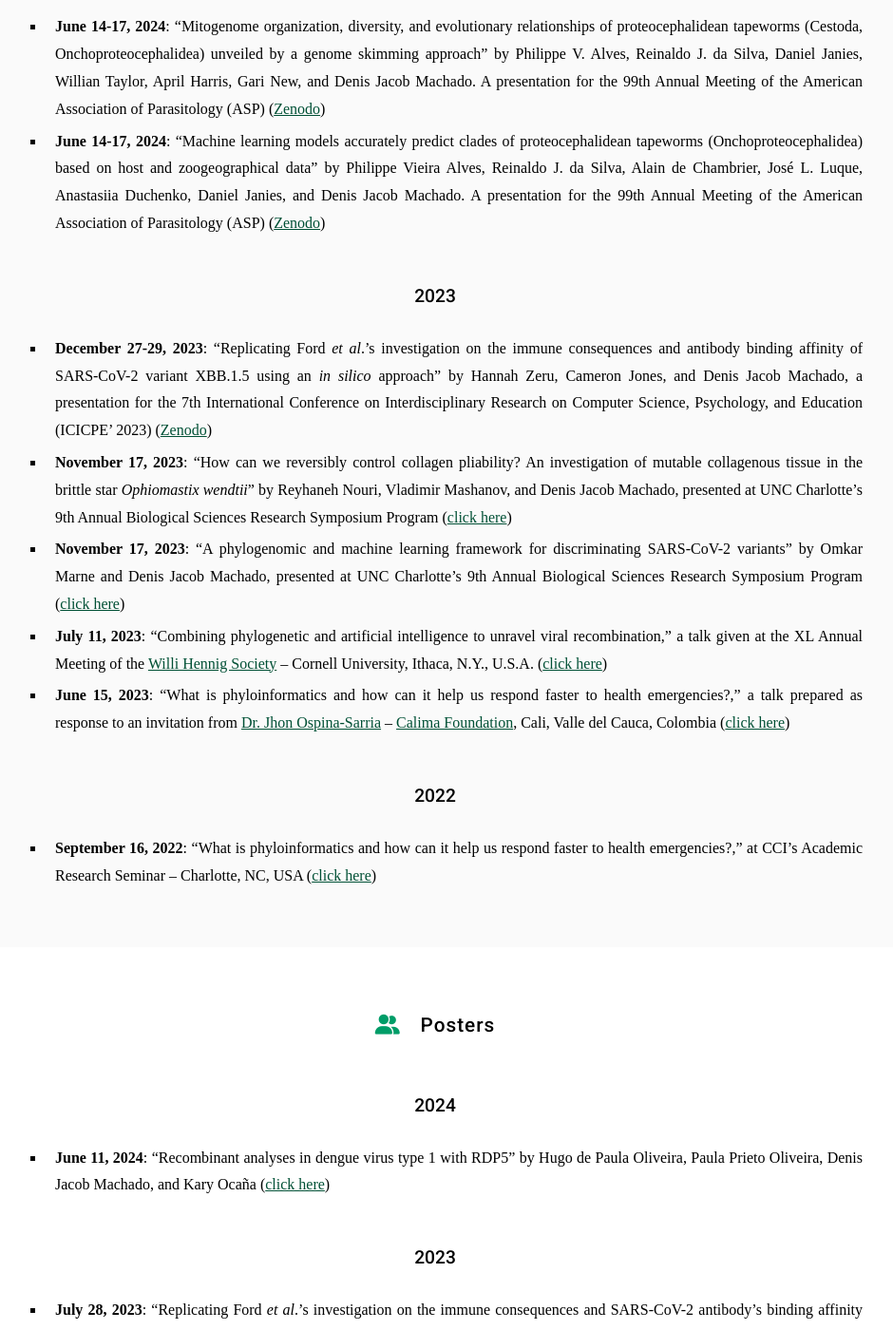
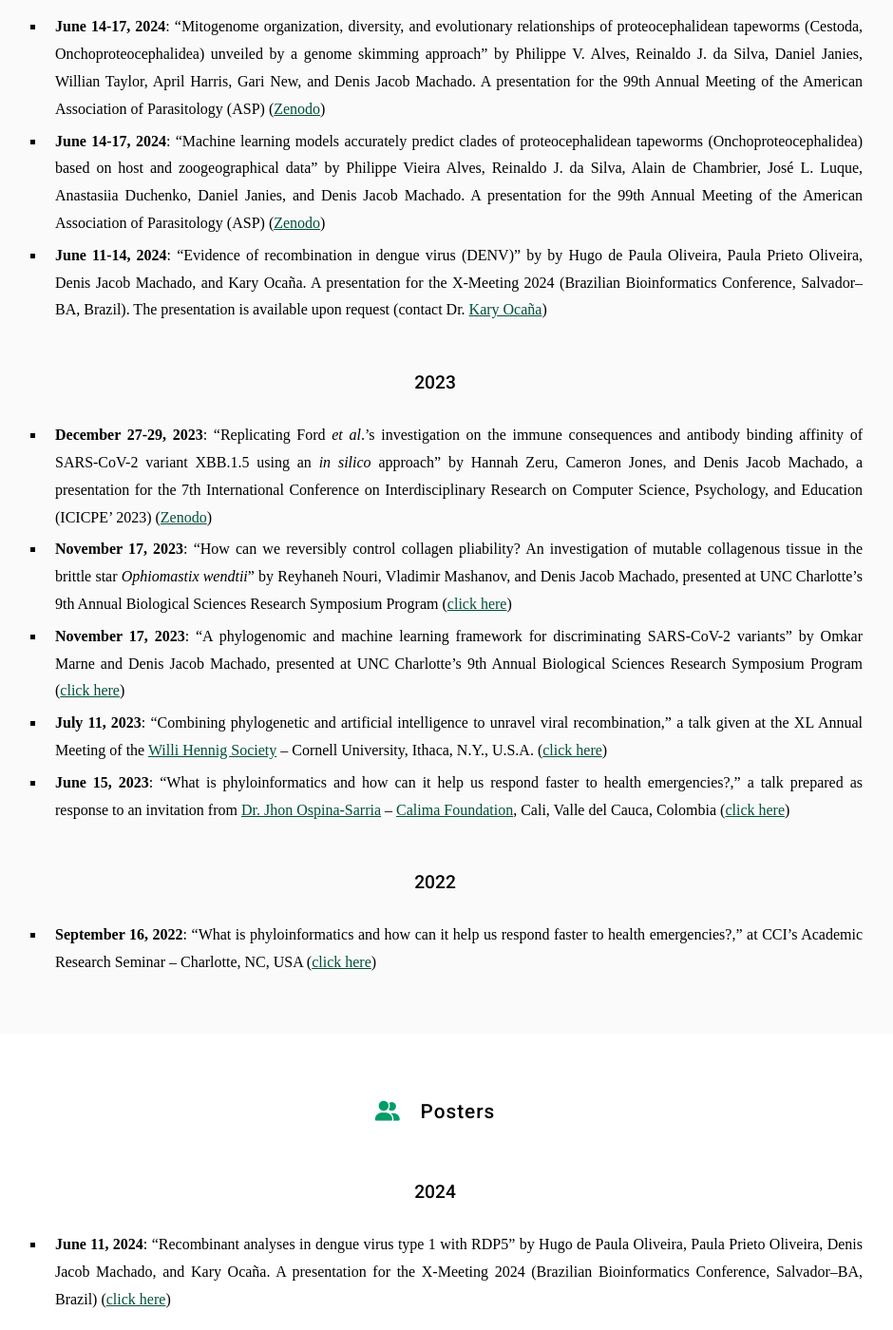
Before and after one commit to machadodj/machadodj.github.io, a Jekyll site: the page built from outreach/index.md, in a window 1280 px wide and 1400 px high, scrolled down 568 px. Shown: the whole window at 95% size, without its empty margins (182-1122 px from the left). Built offline with Jekyll 4.4.1, drawn with Linux system fonts in a browser that asks for light colours; nearby versions of some CDN libraries; some web fonts are replaced.

Commit message:
X-Meeting
Added works by Hugo.

```diff
--- a/outreach/index.md
+++ b/outreach/index.md
@@ -21,6 +21,7 @@ This is a work in progress. Whenever possible, I'll add materials from recent or
 
 - **June 14-17, 2024**: "Mitogenome organization, diversity, and evolutionary relationships of proteocephalidean tapeworms (Cestoda, Onchoproteocephalidea) unveiled by a genome skimming approach" by Philippe V. Alves, Reinaldo J. da Silva, Daniel Janies, Willian Taylor, April Harris, Gari New, and Denis Jacob Machado. A presentation for the 99th Annual Meeting of the American Association of Parasitology (ASP) ([Zenodo](https://zenodo.org/records/11477509))
 - **June 14-17, 2024**: "Machine learning models accurately predict clades of proteocephalidean tapeworms (Onchoproteocephalidea) based on host and zoogeographical data" by Philippe Vieira Alves, Reinaldo J. da Silva, Alain de Chambrier, José L. Luque, Anastasiia Duchenko, Daniel Janies, and Denis Jacob Machado. A presentation for the 99th Annual Meeting of the American Association of Parasitology (ASP) ([Zenodo](https://zenodo.org/records/11307234))
+- **June 11-14, 2024**: "Evidence of recombination in dengue virus (DENV)" by by Hugo de Paula Oliveira, Paula Prieto Oliveira, Denis Jacob Machado, and Kary Ocaña. A presentation for the X-Meeting 2024 (Brazilian Bioinformatics Conference, Salvador--BA, Brazil). The presentation is available upon request (contact Dr. [Kary Ocaña](https://phyloinformatics.com/members/Kary_Ocana.html))
 
 ### 2023
 
@@ -43,7 +44,7 @@ This is a work in progress. Whenever possible, I'll add materials from recent or
 
 ### 2024
 
-- **June 11, 2024**: "Recombinant analyses in dengue virus type 1 with RDP5" by Hugo de Paula Oliveira, Paula Prieto Oliveira, Denis Jacob Machado, and Kary Ocaña ([click here](https://zenodo.org/records/11529272))
+- **June 11, 2024**: "Recombinant analyses in dengue virus type 1 with RDP5" by Hugo de Paula Oliveira, Paula Prieto Oliveira, Denis Jacob Machado, and Kary Ocaña. A presentation for the X-Meeting 2024 (Brazilian Bioinformatics Conference, Salvador--BA, Brazil) ([click here](https://zenodo.org/records/11529272))
 
 ### 2023
 
```
